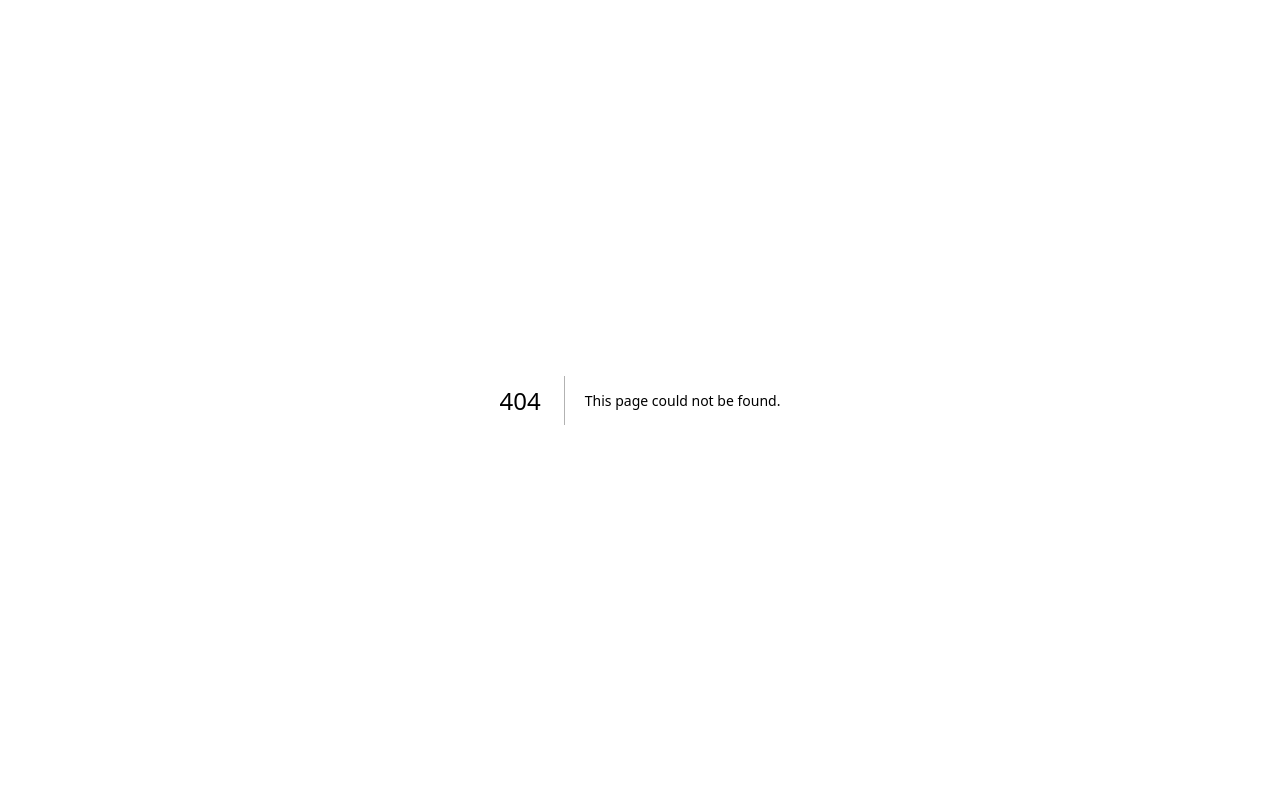
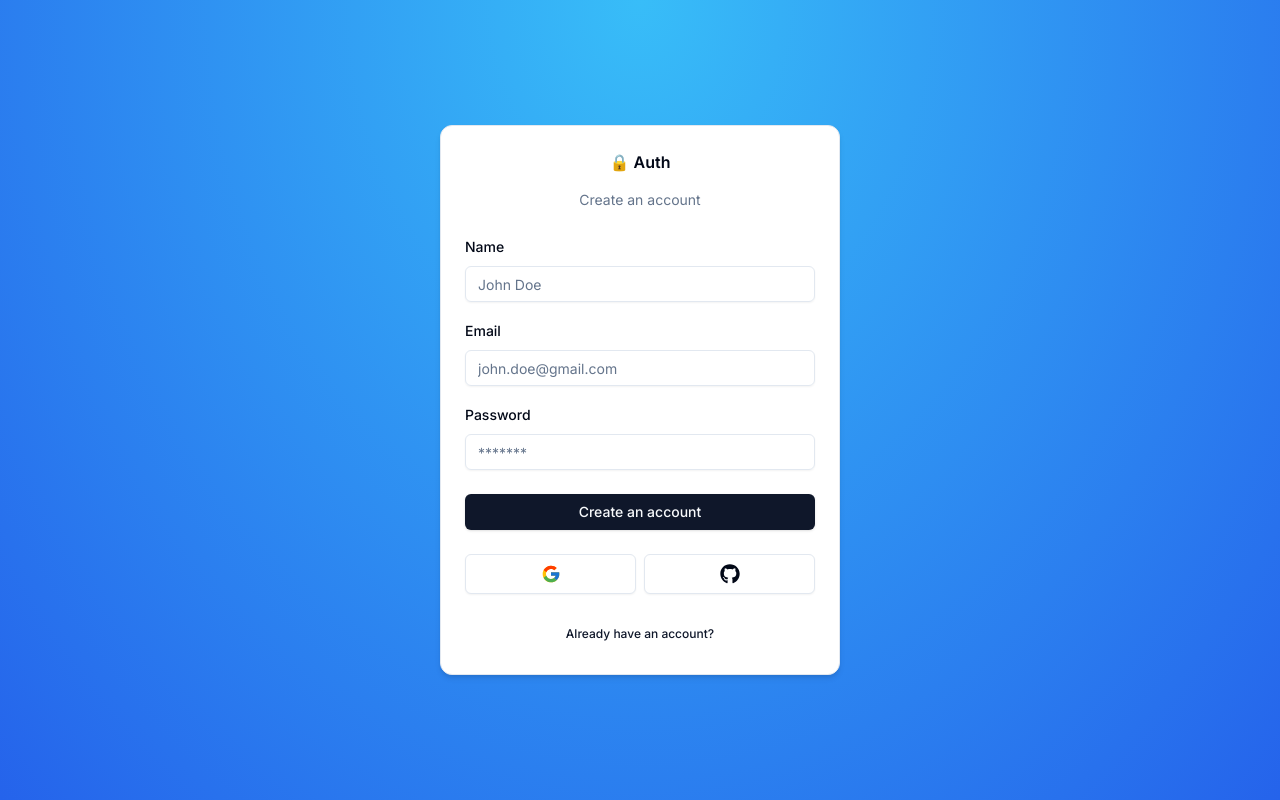
Before and after one commit to thadeus47/next-auth, a Next.js app: page /auth/register in a window 1280 px wide. Before the commit this address had no page. Built offline with nearby package versions, Linux system fonts and the light colour scheme.

Commit message:
register form

```diff
--- /dev/null
+++ b/app/auth/register/layout.tsx
@@ -0,0 +1,11 @@
+import React from 'react'
+
+const AuthLayout = ({ children }:{children:React.ReactNode}) => {
+  return (
+    <div className='h-full flex items-center justify-center bg-[radial-gradient(ellipse_at_top,_var(--tw-gradient-stops))] from-sky-400 to-blue-600'>
+      {children}
+    </div>
+  )
+}
+
+export default AuthLayout
--- /dev/null
+++ b/app/auth/register/page.tsx
@@ -0,0 +1,9 @@
+import { RegisterForm } from "@/components/auth/register-form"
+
+const RegisterPage = () => {
+  return (
+    <RegisterForm />
+  )
+}
+
+export default RegisterPage;
--- /dev/null
+++ b/components/auth/register-form.tsx
@@ -0,0 +1,140 @@
+"use client";
+
+import * as z from "zod";
+
+import { useState, useTransition } from "react";
+import { useForm } from "react-hook-form"
+import { zodResolver } from "@hookform/resolvers/zod"
+
+import { RegisterSchema } from "@/schemas";
+
+import { Input } from "@/components/ui/input";
+
+import {
+    Form,
+    FormControl,
+    FormField,
+    FormItem,
+    FormLabel,
+    FormMessage } from "@/components/ui/form";
+
+import { Button } from "@/components/ui/button";
+import { CardWrapper } from "@/components/auth/card-wrapper"
+import { FormError } from "@/components/form-error";
+import { FormSuccess } from "@/components/form-success";
+import { login } from "@/actions/login";
+export const RegisterForm = () => {
+
+    const [error, setError] = useState<string | undefined>("");
+    const [success, setSuccess] = useState<string | undefined>("");
+    const [isPending, startTransition] = useTransition();
+
+    const form = useForm<z.infer<typeof RegisterSchema>>({
+        resolver: zodResolver(RegisterSchema),
+        defaultValues: {
+            email:"",
+            password:"",
+            name:"",
+        },
+    });
+
+    const onSubmit = (values: z.infer<typeof RegisterSchema>) => {
+        setError("");
+        setSuccess("");
+
+        startTransition(() => {
+            login(values)
+            .then((data) => {
+                setError(data.error);
+                setSuccess(data.success)
+            })
+        });
+
+    }
+
+    return(
+        <CardWrapper
+          headerLabel="Create an account"
+          backButtonLabel="Already have an account?"
+          backButtonHref="/auth/login"
+          showSocial
+        >
+           <Form {...form}>
+             <form
+               onSubmit={form.handleSubmit(onSubmit)}
+               className="space-y-6"
+             >
+              <div className="space-y-4">
+              <FormField
+                    control={form.control}
+                    name="name"
+                    render={({ field}) => (
+
+                        <FormItem>
+                            <FormLabel>Name</FormLabel>
+                            <FormControl>
+                               <Input
+                                  {...field}
+                                  disabled={isPending}
+                                  placeholder="John Doe"
+
+                                />
+                            </FormControl>
+                            <FormMessage />
+                        </FormItem>
+                    )}
+                 />
+                <FormField
+                    control={form.control}
+                    name="email"
+                    render={({ field}) => (
+
+                        <FormItem>
+                            <FormLabel>Email</FormLabel>
+                            <FormControl>
+                               <Input
+                                  {...field}
+                                  disabled={isPending}
+                                  placeholder="john.doe@gmail.com"
+                                  type="email"
+                                />
+                            </FormControl>
+                            <FormMessage />
+                        </FormItem>
+                    )}
+                 />
+                 <FormField
+                    control={form.control}
+                    name="password"
+                    render={({ field}) => (
+
+                        <FormItem>
+                            <FormLabel>Password</FormLabel>
+                            <FormControl>
+                               <Input
+                                  {...field}
+                                  disabled={isPending}
+                                  placeholder="*******"
+                                  type="password"
+                                />
+                            </FormControl>
+                            <FormMessage />
+                        </FormItem>
+                    )}
+                 />
+
+              </div>
+              <FormError  message={error}/>
+              <FormSuccess message={success}/>
+              <Button
+                 disabled={isPending}
+                 type="submit"
+                 className="w-full"
+              >
+               Create an account
+              </Button>
+             </form>
+           </Form>
+        </CardWrapper>
+    )
+}
--- a/schemas/index.ts
+++ b/schemas/index.ts
@@ -8,3 +8,15 @@
         message: "Password is required"
     })
 })
+
+export const RegisterSchema = z.object({
+    email: z.string().email({
+        message: "Email is required"
+    }),
+    password: z.string().min(6, {
+        message: "Minimum 6 characters required"
+    }),
+    name: z.string().min(6, {
+        message: "Name is required"
+    })
+})
```
